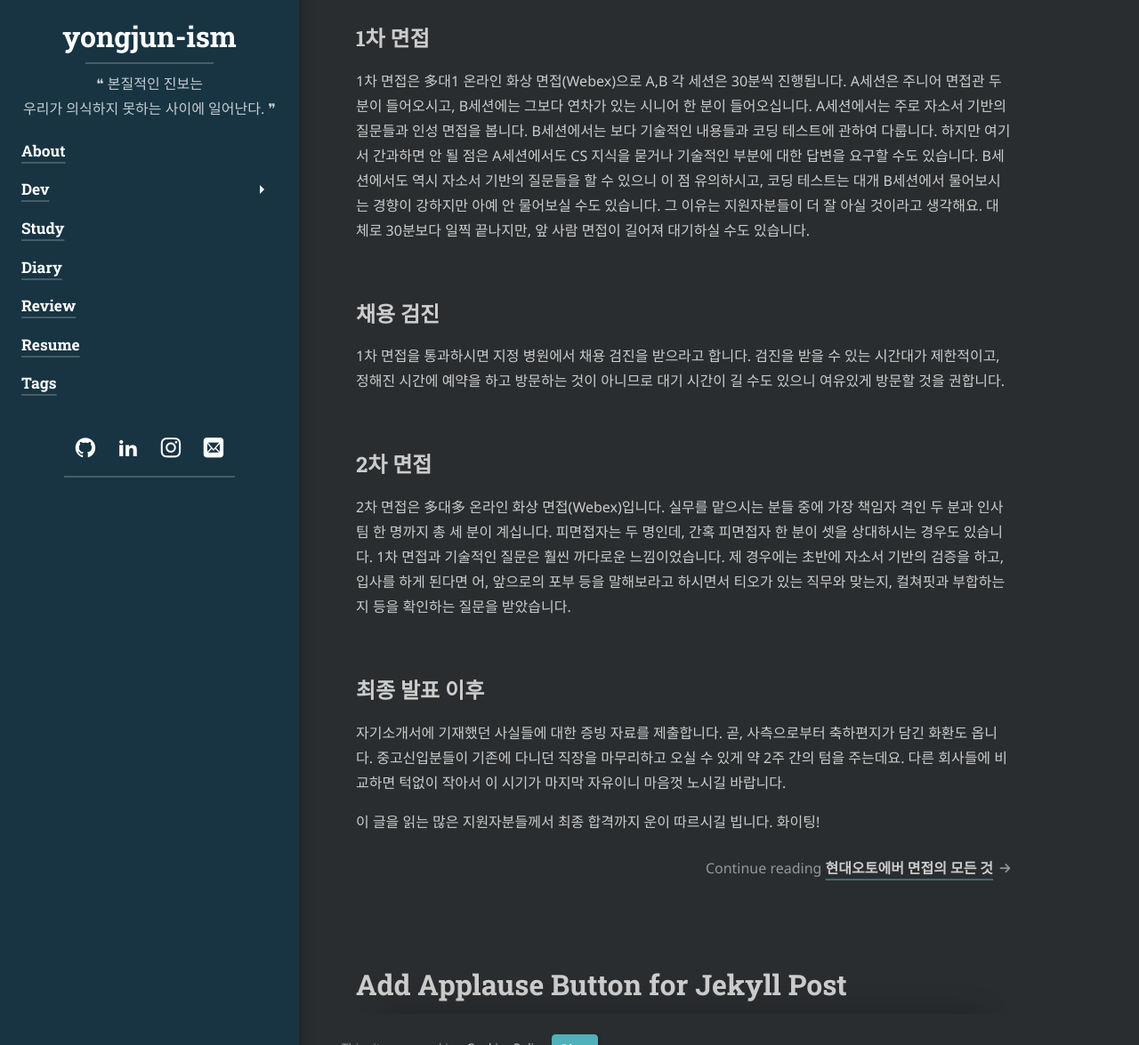
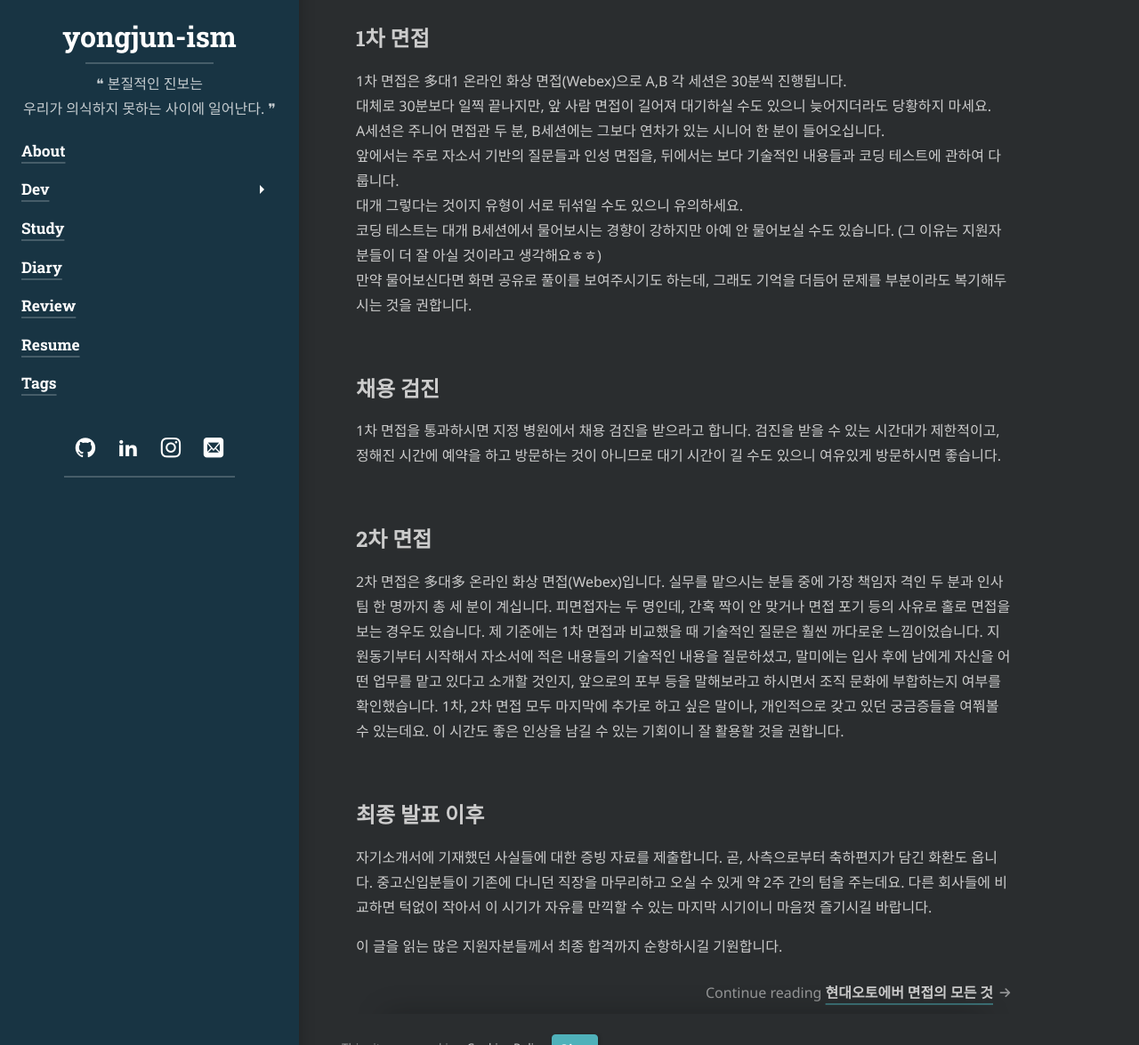
Before and after one commit to yongjunism/yongjunism.github.io, a Jekyll site: the page built from index.md, in a window 1280 px wide and 1400 px high, scrolled down 962 px, cut to the strip 180-1355 px from the top of the window. Shown: the whole strip at 89% size. Built offline with Jekyll 4.4.1, drawn with Linux system fonts in a browser that asks for light colours; cached includes are drawn as plain includes; nearby versions of some CDN libraries; some web fonts are replaced; library files that are not in the unit come from our copies.

Commit message:
Update company review

```diff
--- a/_posts/review/2022-12-03-hyundai-autoever-review.md
+++ b/_posts/review/2022-12-03-hyundai-autoever-review.md
@@ -25,28 +25,27 @@ category: review
 
 ## 1차 면접
 
-1차 면접은 多대1 온라인 화상 면접(Webex)으로 A,B 각 세션은 30분씩 진행됩니다.
-A세션은 주니어 면접관 두 분이 들어오시고, B세션에는 그보다 연차가 있는 시니어 한 분이 들어오십니다.
-A세션에서는 주로 자소서 기반의 질문들과 인성 면접을 봅니다.
-B세션에서는 보다 기술적인 내용들과 코딩 테스트에 관하여 다룹니다.
-하지만 여기서 간과하면 안 될 점은 A세션에서도 CS 지식을 묻거나 기술적인 부분에 대한 답변을 요구할 수도 있습니다.
-B세션에서도 역시 자소서 기반의 질문들을 할 수 있으니 이 점 유의하시고, 코딩 테스트는 대개 B세션에서 물어보시는 경향이 강하지만 아예 안 물어보실 수도 있습니다. 그 이유는 지원자분들이 더 잘 아실 것이라고 생각해요.
-대체로 30분보다 일찍 끝나지만, 앞 사람 면접이 길어져 대기하실 수도 있습니다.
+1차 면접은 多대1 온라인 화상 면접(Webex)으로 A,B 각 세션은 30분씩 진행됩니다.<br>
+대체로 30분보다 일찍 끝나지만, 앞 사람 면접이 길어져 대기하실 수도 있으니 늦어지더라도 당황하지 마세요.<br>
+A세션은 주니어 면접관 두 분, B세션에는 그보다 연차가 있는 시니어 한 분이 들어오십니다.<br>
+앞에서는 주로 자소서 기반의 질문들과 인성 면접을, 뒤에서는 보다 기술적인 내용들과 코딩 테스트에 관하여 다룹니다.<br>
+대개 그렇다는 것이지 유형이 서로 뒤섞일 수도 있으니 유의하세요.<br>
+코딩 테스트는 대개 B세션에서 물어보시는 경향이 강하지만 아예 안 물어보실 수도 있습니다. (그 이유는 지원자분들이 더 잘 아실 것이라고 생각해요ㅎㅎ)<br>
+만약 물어보신다면 화면 공유로 풀이를 보여주시기도 하는데, 그래도 기억을 더듬어 문제를 부분이라도 복기해두시는 것을 권합니다.
 
 ## 채용 검진
 
-1차 면접을 통과하시면 지정 병원에서 채용 검진을 받으라고 합니다. 검진을 받을 수 있는 시간대가 제한적이고, 정해진 시간에 예약을 하고 방문하는 것이 아니므로 대기 시간이 길 수도 있으니 여유있게 방문할 것을 권합니다.
-
+1차 면접을 통과하시면 지정 병원에서 채용 검진을 받으라고 합니다. 검진을 받을 수 있는 시간대가 제한적이고, 정해진 시간에 예약을 하고 방문하는 것이 아니므로 대기 시간이 길 수도 있으니 여유있게 방문하시면 좋습니다.
 
 ## 2차 면접
 
-2차 면접은 多대多 온라인 화상 면접(Webex)입니다. 실무를 맡으시는 분들 중에 가장 책임자 격인 두 분과 인사팀 한 명까지 총 세 분이 계십니다. 피면접자는 두 명인데, 간혹 피면접자 한 분이 셋을 상대하시는 경우도 있습니다.
-1차 면접과 기술적인 질문은 훨씬 까다로운 느낌이었습니다. 제 경우에는 초반에 자소서 기반의 검증을 하고, 입사를 하게 된다면 어, 앞으로의 포부 등을 말해보라고 하시면서 티오가 있는 직무와 맞는지, 컬쳐핏과 부합하는지 등을 확인하는 질문을 받았습니다.
+2차 면접은 多대多 온라인 화상 면접(Webex)입니다. 실무를 맡으시는 분들 중에 가장 책임자 격인 두 분과 인사팀 한 명까지 총 세 분이 계십니다. 피면접자는 두 명인데, 간혹 짝이 안 맞거나 면접 포기 등의 사유로 홀로 면접을 보는 경우도 있습니다.
+제 기준에는 1차 면접과 비교했을 때 기술적인 질문은 훨씬 까다로운 느낌이었습니다. 지원동기부터 시작해서 자소서에 적은 내용들의 기술적인 내용을 질문하셨고, 말미에는 입사 후에 남에게 자신을 어떤 업무를 맡고 있다고 소개할 것인지, 앞으로의 포부 등을 말해보라고 하시면서 조직 문화에 부합하는지 여부를 확인했습니다. 1차, 2차 면접 모두 마지막에 추가로 하고 싶은 말이나, 개인적으로 갖고 있던 궁금증들을 여쭤볼 수 있는데요. 이 시간도 좋은 인상을 남길 수 있는 기회이니 잘 활용할 것을 권합니다.
 
 
 ## 최종 발표 이후
 
 자기소개서에 기재했던 사실들에 대한 증빙 자료를 제출합니다. 곧, 사측으로부터 축하편지가 담긴 화환도 옵니다.
-중고신입분들이 기존에 다니던 직장을 마무리하고 오실 수 있게 약 2주 간의 텀을 주는데요. 다른 회사들에 비교하면 턱없이 작아서 이 시기가 마지막 자유이니 마음껏 노시길 바랍니다.
+중고신입분들이 기존에 다니던 직장을 마무리하고 오실 수 있게 약 2주 간의 텀을 주는데요. 다른 회사들에 비교하면 턱없이 작아서 이 시기가 자유를 만끽할 수 있는 마지막 시기이니 마음껏 즐기시길 바랍니다.
 
-이 글을 읽는 많은 지원자분들께서 최종 합격까지 운이 따르시길 빕니다. 화이팅!
+이 글을 읽는 많은 지원자분들께서 최종 합격까지 순항하시길 기원합니다.
```
